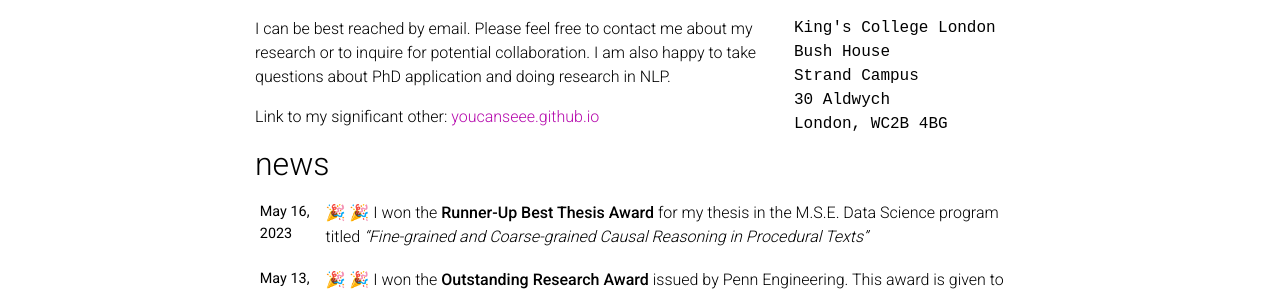
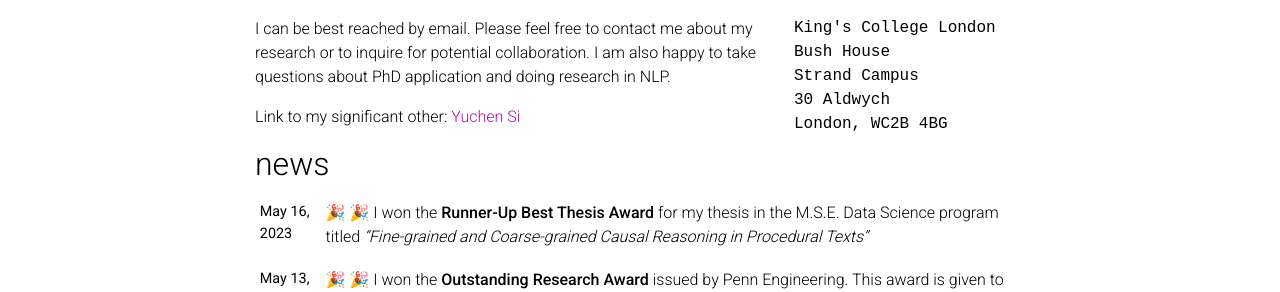
Before and after one commit to SeacowX/SeacowX.github.io, a Jekyll site: the page built from _pages/about.md, in a window 1280 px wide and 1398 px high. Shown: the part 480-772 px from the top of the window. Built offline with Jekyll 4.4.1, drawn with Linux system fonts in a browser that asks for light colours; full-size pictures stand in for the smaller copies a plugin makes; emoji names are drawn with the system emoji font; comment, search, counter and statistics services are not loaded; a style sheet for code colours, icons or effects is not loaded.

Commit message:
website update

```diff
--- a/_pages/about.md
+++ b/_pages/about.md
@@ -29,4 +29,4 @@ My research interest primarily lies in _Machine Reasoning_ and _Narrative Unders
 
 I can be best reached by email. Please feel free to contact me about my research or to inquire for potential collaboration. I am also happy to take questions about PhD application and doing research in NLP.
 
-Link to my significant other: [youcanseee.github.io](https://youcanseee.github.io/)
+Link to my significant other: [Yuchen Si](https://youcanseee.github.io/)
```
